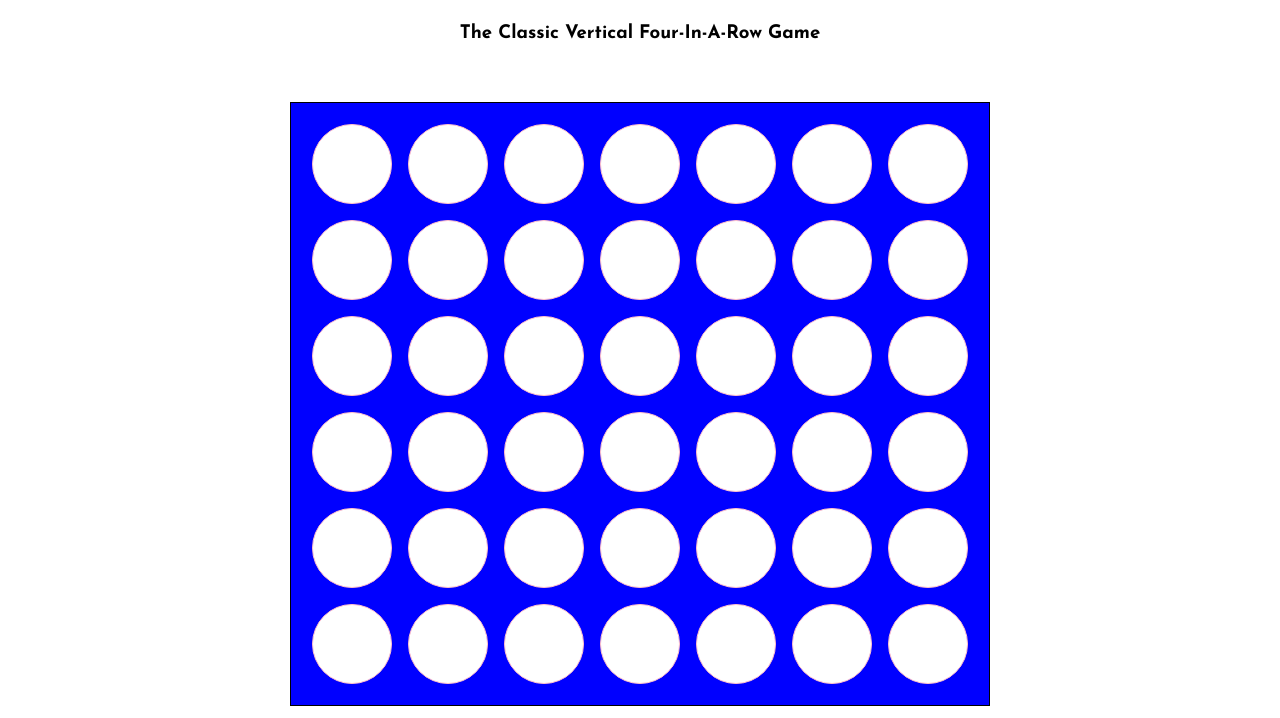
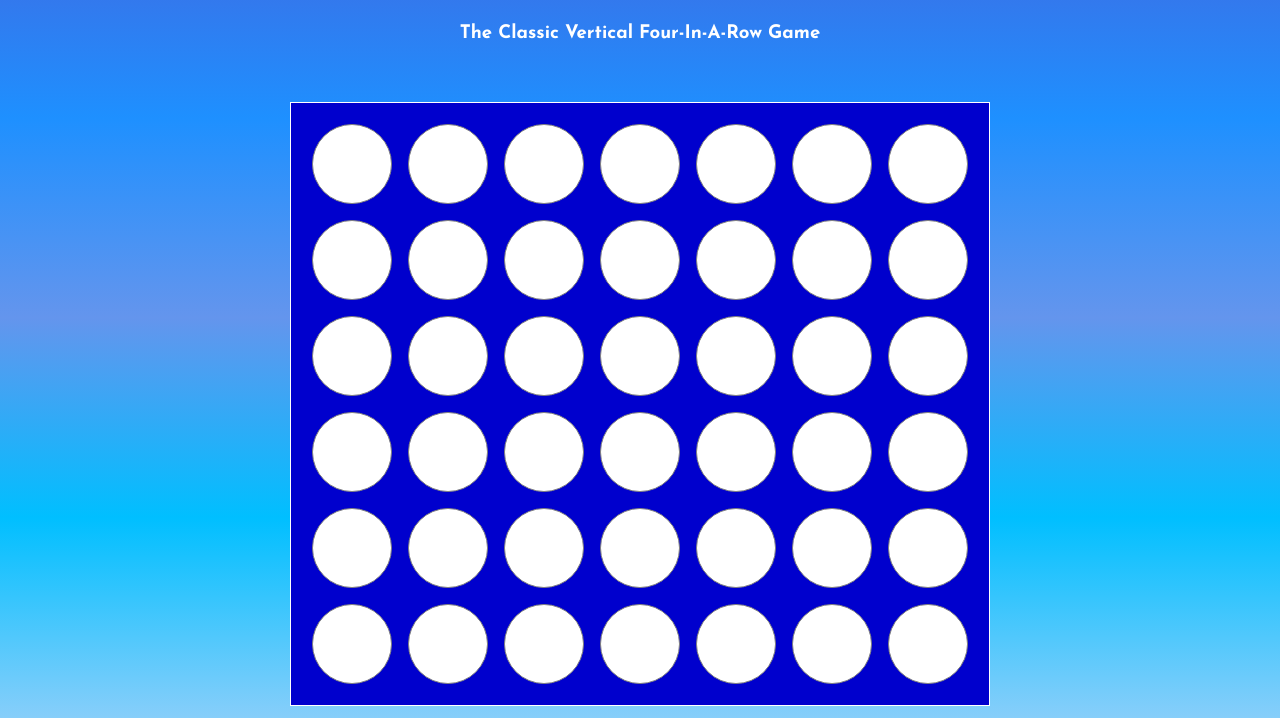
Before and after one commit to 1anya1/Connect_All_Four, a plain HTML site: page index.html in a window 1280 px wide. Shown: the part 82-800 px from the top of the page. Drawn offline with Linux system fonts and the light colour scheme.

Commit message:
background color established

```diff
--- a/main.css
+++ b/main.css
@@ -8,11 +8,13 @@ body{
     height: 100vh;
     margin:0;
     font-family: 'Josefin Sans', sans-serif;
+    color: white;
     display: flex;
     flex-direction: column;
     /* lays out things vertically instead of horizontally */
     justify-content: center;
     align-items: center;
+    background-image: repeating-linear-gradient(RoyalBlue, DodgerBlue, CornflowerBlue, DeepSkyBlue, LightSkyBlue )
 }
 
 /* Every element here is a box */
@@ -21,13 +23,13 @@ section{
     grid-template-columns: 10vmin 10vmin 10vmin 10vmin 10vmin 10vmin 10vmin;
     grid-template-rows: 10vmin 10vmin 10vmin 10vmin 10vmin 10vmin;
     grid-gap: 2vmin;
-    border: 1px solid black;
+    border: 1px solid white;
     padding: 21px;
-    background: blue;
+    background: MediumBlue;
 }
 /* selecting specifi divs withing specific area */
 section div{
     border-radius: 50%;
-    border: 1px solid pink;
+    border: 1px solid grey;
     background: white;
 }
```
